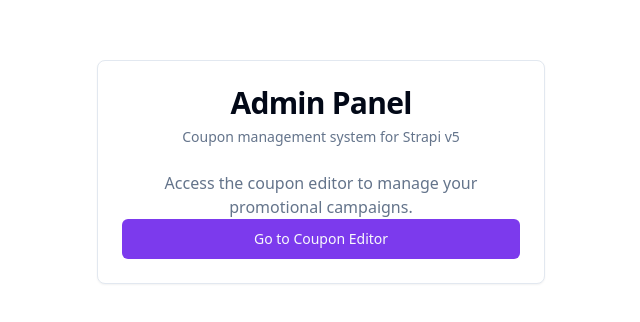
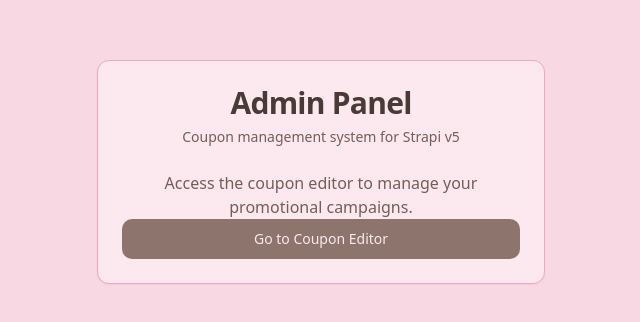
Before and after one commit to dealytw/dealy-admin-app, a React (Vite) app: page / in a window 1280 px wide. Shown: the part 228-550 px from the top of the page, without its empty margins (319-959 px from the left). Built offline with nearby package versions, Linux system fonts and the light colour scheme; what ag-grid-community would draw is missing.

Commit message:
Update color scheme
Update the application's color scheme using the provided hex codes #8e756e and #f9d7e1.

```diff
--- a/src/index.css
+++ b/src/index.css
@@ -8,65 +8,77 @@ All colors MUST be HSL.
 
 @layer base {
   :root {
-    --background: 0 0% 100%;
-    --foreground: 222.2 84% 4.9%;
+    /* Light theme - based on #8e756e and #f9d7e1 */
+    --background: 342 71% 91%; /* Light pink base */
+    --foreground: 13 13% 25%; /* Dark brown for text */
 
-    --card: 0 0% 100%;
-    --card-foreground: 222.2 84% 4.9%;
+    --card: 342 71% 95%; /* Lighter pink for cards */
+    --card-foreground: 13 13% 25%;
 
-    --popover: 0 0% 100%;
-    --popover-foreground: 222.2 84% 4.9%;
+    --popover: 342 71% 95%;
+    --popover-foreground: 13 13% 25%;
 
-    --primary: 262.1 83.3% 57.8%;
-    --primary-foreground: 210 40% 98%;
+    --primary: 13 13% 49%; /* Main brown color */
+    --primary-foreground: 342 71% 95%; /* Light pink on brown */
 
-    --secondary: 210 40% 96.1%;
-    --secondary-foreground: 222.2 47.4% 11.2%;
+    --secondary: 342 71% 85%; /* Medium pink */
+    --secondary-foreground: 13 13% 30%;
 
-    --muted: 210 40% 96.1%;
-    --muted-foreground: 215.4 16.3% 46.9%;
+    --muted: 342 71% 88%; /* Muted pink */
+    --muted-foreground: 13 13% 40%;
 
-    --accent: 262.1 83.3% 57.8%;
-    --accent-foreground: 210 40% 98%;
+    --accent: 13 20% 45%; /* Slightly more saturated brown */
+    --accent-foreground: 342 71% 95%;
 
-    --destructive: 0 84.2% 60.2%;
-    --destructive-foreground: 210 40% 98%;
+    --destructive: 0 84% 60%;
+    --destructive-foreground: 342 71% 95%;
 
-    --border: 214.3 31.8% 91.4%;
-    --input: 214.3 31.8% 91.4%;
-    --ring: 262.1 83.3% 57.8%;
+    --border: 342 71% 80%; /* Pink border */
+    --input: 342 71% 85%; /* Pink input background */
+    --ring: 13 13% 49%; /* Brown focus ring */
 
-    --radius: 0.5rem;
+    --radius: 0.75rem;
+
+    /* Gradients */
+    --gradient-primary: linear-gradient(135deg, hsl(13 13% 49%), hsl(13 20% 45%));
+    --gradient-accent: linear-gradient(135deg, hsl(342 71% 85%), hsl(342 71% 91%));
+    --shadow-elegant: 0 10px 30px -10px hsl(13 13% 49% / 0.3);
   }
 
   .dark {
-    --background: 224 71.4% 4.1%;
-    --foreground: 210 20% 98%;
+    /* Dark theme - inverting the relationship */
+    --background: 13 13% 8%; /* Very dark brown */
+    --foreground: 342 71% 85%; /* Light pink text */
 
-    --card: 224 71.4% 4.1%;
-    --card-foreground: 210 20% 98%;
+    --card: 13 13% 12%; /* Darker brown cards */
+    --card-foreground: 342 71% 85%;
 
-    --popover: 224 71.4% 4.1%;
-    --popover-foreground: 210 20% 98%;
+    --popover: 13 13% 12%;
+    --popover-foreground: 342 71% 85%;
 
-    --primary: 263.4 70% 50.4%;
-    --primary-foreground: 210 20% 98%;
+    --primary: 342 71% 75%; /* Bright pink primary */
+    --primary-foreground: 13 13% 15%;
 
-    --secondary: 215 27.9% 16.9%;
-    --secondary-foreground: 210 20% 98%;
+    --secondary: 13 13% 18%; /* Dark brown secondary */
+    --secondary-foreground: 342 71% 80%;
 
-    --muted: 215 27.9% 16.9%;
-    --muted-foreground: 217.9 10.6% 64.9%;
+    --muted: 13 13% 15%; /* Muted dark brown */
+    --muted-foreground: 342 71% 60%;
 
-    --accent: 215 27.9% 16.9%;
-    --accent-foreground: 210 20% 98%;
+    --accent: 342 71% 70%; /* Bright pink accent */
+    --accent-foreground: 13 13% 15%;
 
-    --destructive: 0 62.8% 30.6%;
-    --destructive-foreground: 210 20% 98%;
+    --destructive: 0 62% 50%;
+    --destructive-foreground: 342 71% 85%;
 
-    --border: 215 27.9% 16.9%;
-    --input: 215 27.9% 16.9%;
-    --ring: 263.4 70% 50.4%;
+    --border: 13 13% 20%; /* Dark brown border */
+    --input: 13 13% 15%; /* Dark input */
+    --ring: 342 71% 75%; /* Pink focus ring */
+
+    /* Dark gradients */
+    --gradient-primary: linear-gradient(135deg, hsl(342 71% 75%), hsl(342 71% 70%));
+    --gradient-accent: linear-gradient(135deg, hsl(13 13% 18%), hsl(13 13% 12%));
+    --shadow-elegant: 0 10px 30px -10px hsl(342 71% 75% / 0.3);
   }
 }
 
@@ -76,7 +88,7 @@ All colors MUST be HSL.
   }
 
   html {
-    @apply dark; /* Enable dark mode by default */
+    /* Light mode by default to showcase the pink background */
   }
 
   body {
```
